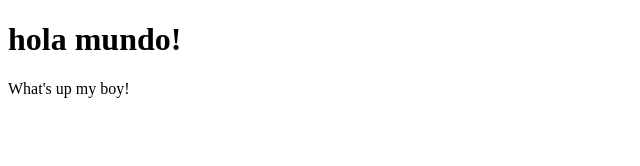
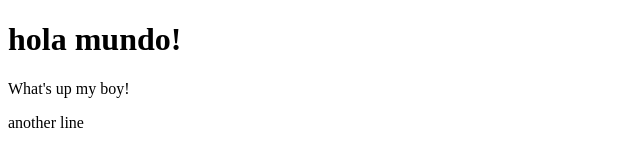
Before and after one commit to zzinue/prueba, a plain HTML site: page index.html in a window 1280 px wide. Shown: the full height of the page, 0-640 px from the left. Drawn offline with Linux system fonts and the light colour scheme.

Commit message:
another line

```diff
--- a/index.html
+++ b/index.html
@@ -9,5 +9,6 @@
 <body>
     <h1>hola mundo!</h1>
     <p>What's up my boy!</p>
+    <p>another line</p>
 </body>
 </html>
```
